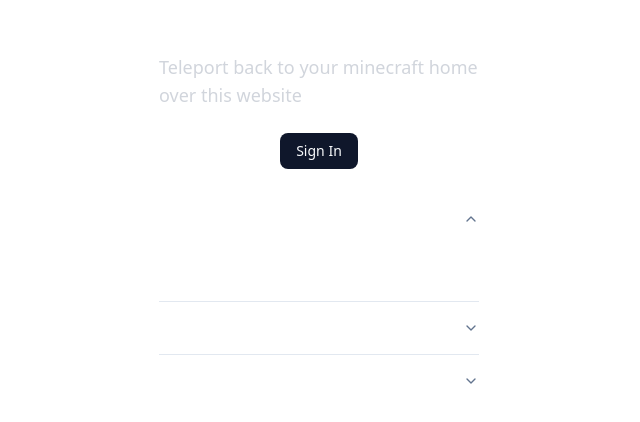
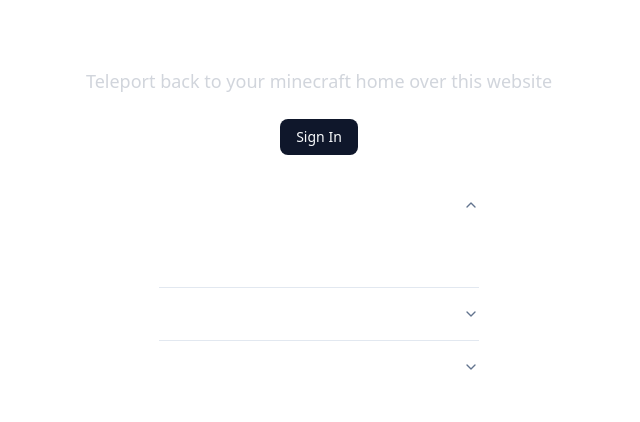
Before and after one commit to y4gg/web-home, a Next.js app: page / in a window 1280 px wide. Shown: the part 190-612 px from the top of the page, without its empty margins (321-961 px from the left). Built offline with nearby package versions, Linux system fonts and the light colour scheme; no server answers.

Commit message:
GUI Update

```diff
--- a/src/app/dashboard/page.tsx
+++ b/src/app/dashboard/page.tsx
@@ -24,10 +24,11 @@
       orderBy: { createdAt: "desc" },
     });
     const [x, y, z] = [home?.location?.split(" ")[0], home?.location?.split(" ")[1], home?.location?.split(" ")[2]];
+    const dimesnsion = home?.dimension;
     return (
       <div className="flex flex-col items-center justify-center min-h-screen">
         <h1 className="text-4xl font-bold text-white">Web Home</h1>
-        <p className="text-lg text-gray-300 sm:max-w-80">
+        <p className="text-lg text-gray-300 max-w-80 md:max-w-none">
           Teleport back to your minecraft home over this website
         </p>
         <div className="flex flex-row gap-4 mt-6">
@@ -42,9 +43,10 @@
                 Home Info
               </DropdownMenuLabel>
               <DropdownMenuSeparator />
+              <DropdownMenuItem>Dimension: {dimesnsion}</DropdownMenuItem>
               <DropdownMenuItem>Length (x): {x}</DropdownMenuItem>
-              <DropdownMenuItem>Hight (y): {y}</DropdownMenuItem>
-              <DropdownMenuItem>Width (z): {z}</DropdownMenuItem>
+              <DropdownMenuItem>Hight  (y): {y}</DropdownMenuItem>
+              <DropdownMenuItem>Width  (z): {z}</DropdownMenuItem>
               <DropdownMenuSeparator />
               <DropdownMenuLabel>Account</DropdownMenuLabel>
               <DropdownMenuSeparator />
--- a/src/app/page.tsx
+++ b/src/app/page.tsx
@@ -12,7 +12,7 @@
   return (
     <div className="flex flex-col items-center justify-center min-h-screen">
       <h1 className="text-4xl font-bold text-white">Web Home</h1>
-      <p className="text-lg text-gray-300 sm:max-w-80">
+      <p className="text-lg text-gray-300 max-w-80 md:max-w-none">
         Teleport back to your minecraft home over this website
       </p>
       <div className="flex flex-row gap-4 mt-6">
```
